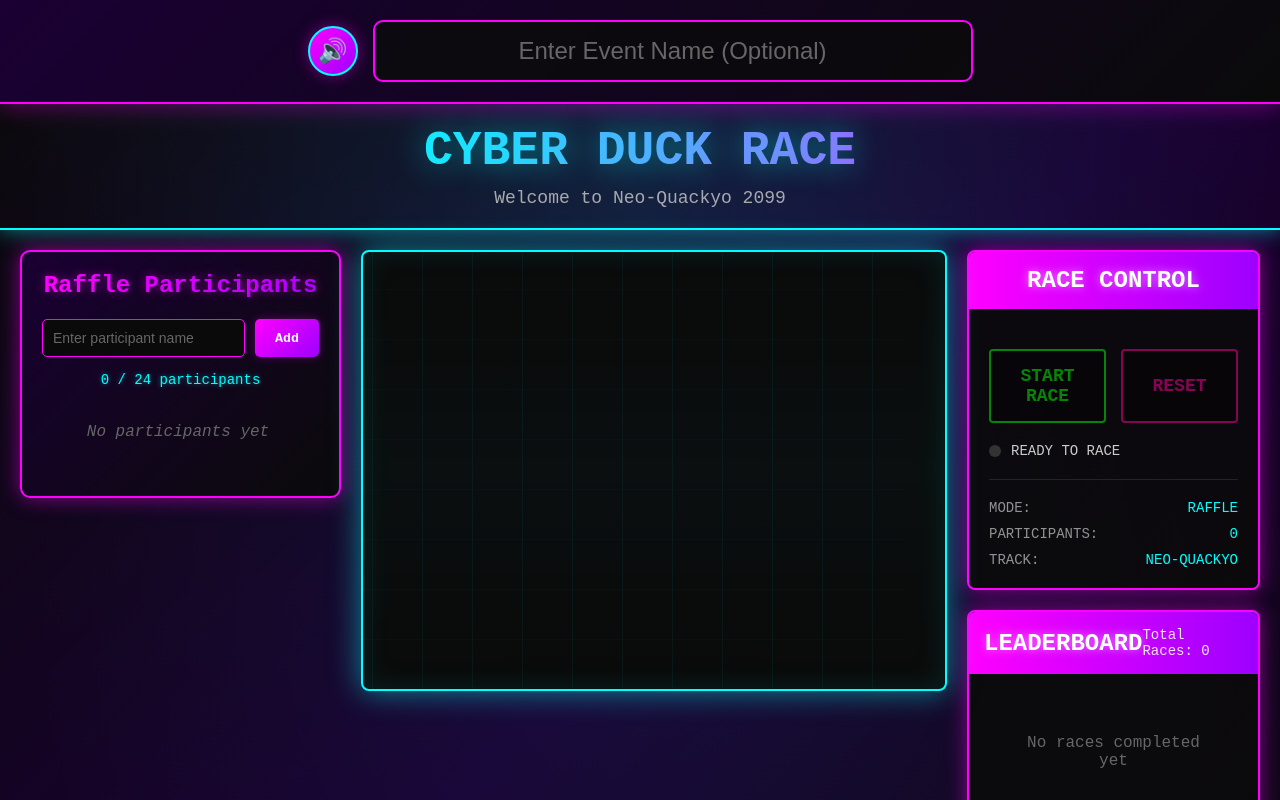
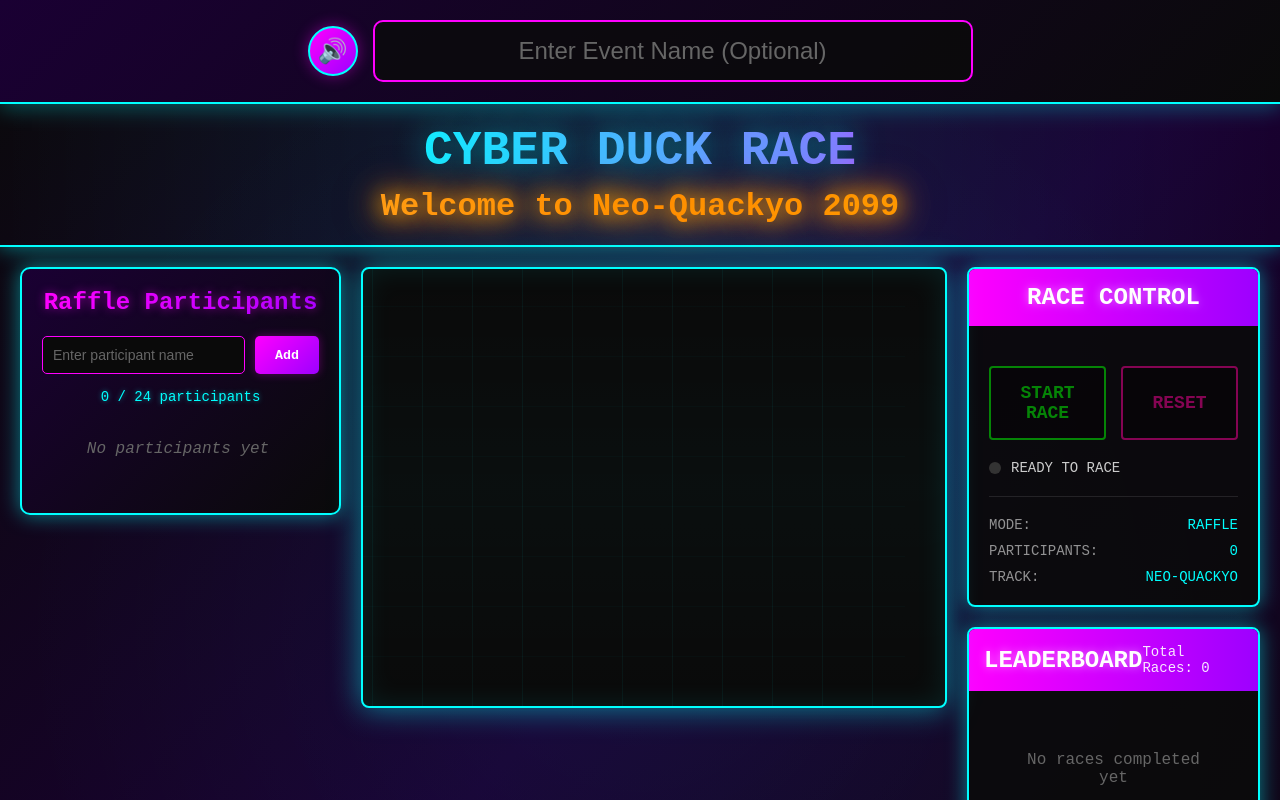
Before and after one commit to subc0der/cyber-duck-race, a React (Vite) app: page / in a window 1280 px wide. Shown: the top 800 px of the page. Built offline with nearby package versions, Linux system fonts and the light colour scheme.

Commit message:
Update CSS styling for improved visual aesthetics
- Enhance app subtitle with gradient effect and glow
- Update component styling for better UI consistency
- Improve visual hierarchy and design polish

```diff
--- a/src/styles/App.css
+++ b/src/styles/App.css
@@ -26,10 +26,16 @@
 }
 
 .app-subtitle {
-  color: #cccccc;
-  font-size: 18px;
+  font-size: 32px;
+  font-weight: bold;
   margin-top: 10px;
-  opacity: 0.8;
+  color: #ffa500;
+  background: linear-gradient(90deg, #ffb347, #ff8c00, #ffa500);
+  -webkit-background-clip: text;
+  background-clip: text;
+  -webkit-text-fill-color: transparent;
+  text-shadow: 0 0 20px rgba(255, 165, 0, 0.8), 0 0 40px rgba(255, 165, 0, 0.5);
+  filter: drop-shadow(0 0 15px rgba(255, 140, 0, 0.7));
 }
 
 .app-content {
--- a/src/styles/ControlPanel.css
+++ b/src/styles/ControlPanel.css
@@ -1,9 +1,9 @@
 .control-panel {
   background: rgba(10, 10, 10, 0.9);
-  border: 2px solid #ff00ff;
+  border: 2px solid #00ffff;
   border-radius: 8px;
   overflow: hidden;
-  box-shadow: 0 0 20px rgba(255, 0, 255, 0.5);
+  box-shadow: 0 0 20px rgba(0, 255, 255, 0.5);
 }
 
 .control-panel-header {
--- a/src/styles/EventBanner.css
+++ b/src/styles/EventBanner.css
@@ -2,8 +2,8 @@
   width: 100%;
   padding: 20px;
   background: linear-gradient(135deg, #1a0033 0%, #0a0a0a 100%);
-  border-bottom: 2px solid #ff00ff;
-  box-shadow: 0 4px 20px rgba(255, 0, 255, 0.3);
+  border-bottom: 2px solid #00ffff;
+  box-shadow: 0 4px 20px rgba(0, 255, 255, 0.3);
   position: relative;
 }
 
--- a/src/styles/Leaderboard.css
+++ b/src/styles/Leaderboard.css
@@ -1,9 +1,9 @@
 .leaderboard {
   background: rgba(10, 10, 10, 0.9);
-  border: 2px solid #ff00ff;
+  border: 2px solid #00ffff;
   border-radius: 8px;
   overflow: hidden;
-  box-shadow: 0 0 20px rgba(255, 0, 255, 0.5);
+  box-shadow: 0 0 20px rgba(0, 255, 255, 0.5);
 }
 
 .leaderboard-header {
--- a/src/styles/ParticipantManager.css
+++ b/src/styles/ParticipantManager.css
@@ -1,9 +1,9 @@
 .participant-manager {
   background: linear-gradient(135deg, #1a0033 0%, #0a0a0a 100%);
-  border: 2px solid #ff00ff;
+  border: 2px solid #00ffff;
   border-radius: 10px;
   padding: 20px;
-  box-shadow: 0 0 20px rgba(255, 0, 255, 0.5);
+  box-shadow: 0 0 20px rgba(0, 255, 255, 0.5);
   color: #ffffff;
   max-height: 500px;
   display: flex;
```
